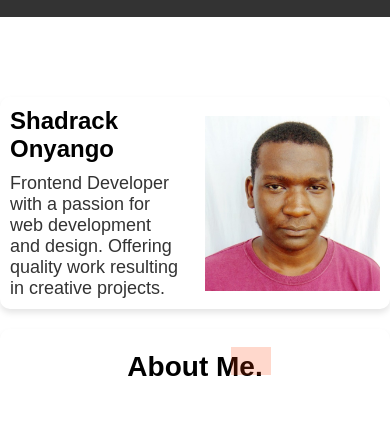
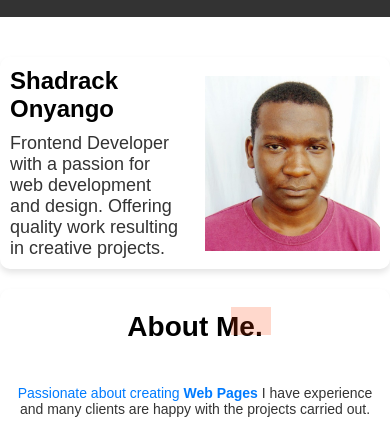
Before and after one commit to OnyangoKabarak/webapp, a plain HTML site: page index.html in a window 390 px wide. Shown: the part 53-475 px from the top of the page. Drawn offline with nearby package versions, Linux system fonts and the light colour scheme; a web font is replaced by a local one.

Commit message:
Update styles.css

```diff
--- a/assets/css/styles.css
+++ b/assets/css/styles.css
@@ -645,7 +645,7 @@ input:checked + .slider:before {
   }
 
   .home {
-    margin-top: 150px;
+    margin-top: 110px;
   }
 
   .header-container {
@@ -683,7 +683,7 @@ input:checked + .slider:before {
   }
 
   .home {
-    margin-top: 150px;
+    margin-top: 110px;
   }
 
   .header-nav ul {
```
